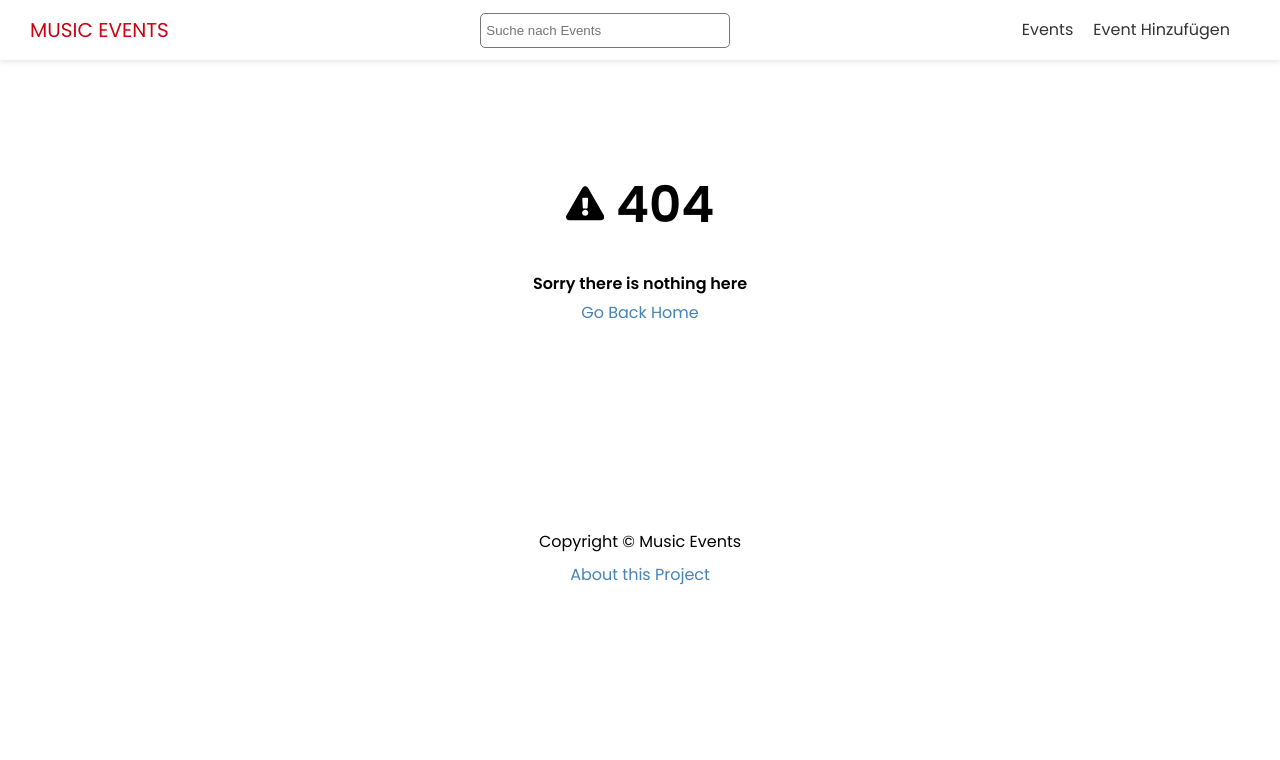
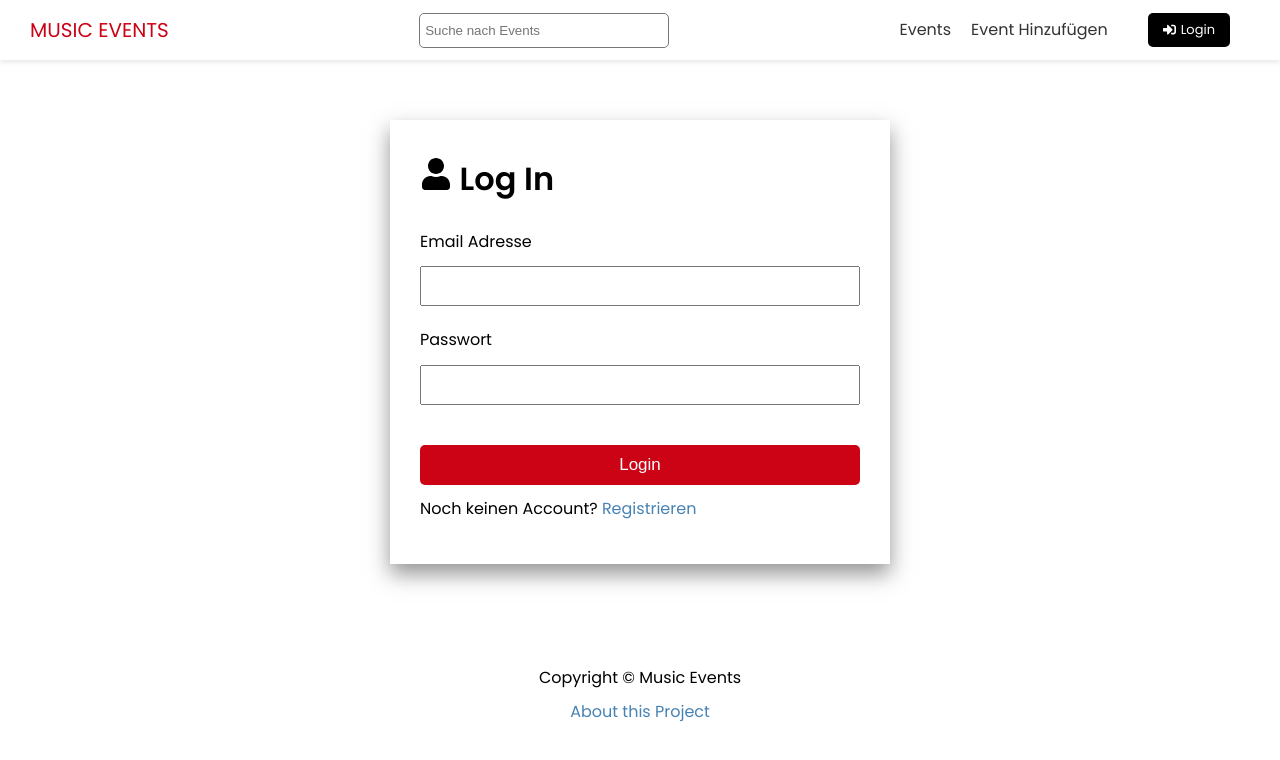
Before and after one commit to marlonp00/music-event, a Next.js app in the folder music-event-frontend/: page /account/login in a window 1280 px wide. Before the commit this address had no page. Shown: the top 760 px of the page. Built offline with nearby package versions, Linux system fonts and the light colour scheme.

Commit message:
Put a fa Icon

```diff
--- a/music-event-frontend/components/Header.js
+++ b/music-event-frontend/components/Header.js
@@ -1,5 +1,6 @@
 import Link from "next/link"
 import styles from "@/styles/Header.module.css"
+import {FaSignInAlt, FaSignOutAlt} from 'react-icons/fa'
 import Search from "./Search"
 
 
@@ -25,6 +26,11 @@ export default function Header() {
               <a>Event Hinzufügen</a>
             </Link>
           </li>
+          <li>
+            <Link href='/account/login'>
+              <a className="btn-secondary btn-icon"> <FaSignInAlt /> Login</a>
+            </Link>
+          </li>
         </ul>
       </nav>
    </header>
--- /dev/null
+++ b/music-event-frontend/pages/account/login.js
@@ -0,0 +1,38 @@
+import {FaUser} from 'react-icons/fa'
+import {toast} from 'react-toastify'
+import {useState, useEffect, useContext} from 'react'
+import Link from 'next/link'
+import Layout from '@/components/Layout'
+import styles from '@/styles/AuthForm.module.css'
+
+export default function login() {
+  const [email, setEmail] = useState('');
+  const [password, setPassword] = useState('');
+
+  const handleSubmit = (e) => {
+    e.preventDefault();
+    console.log({email, password });
+  }
+
+  return (
+    <Layout title='User Login'>
+      <div className={styles.auth}>
+        <h1>
+          <FaUser /> Log In
+        </h1>
+        <form onSubmit={handleSubmit}>
+          <div>
+            <label htmlFor="email">Email Adresse</label>
+            <input type="email" id="email" value={email} onChange={(e) => setEmail(e.target.value) } />
+          </div>
+          <div>
+            <label htmlFor="password">Passwort</label>
+            <input type="password" id="password" value={password} onChange={(e) => setPassword(e.target.value) } autoComplete="off" />
+          </div>
+          <input type="submit" value="Login" className="btn" />
+        </form>
+        <p>Noch keinen Account? <Link href='/account/register'><a>Registrieren</a></Link></p>
+      </div>
+    </Layout>
+  )
+}
--- /dev/null
+++ b/music-event-frontend/styles/AuthForm.module.css
@@ -0,0 +1,31 @@
+.auth {
+  max-width: 500px;
+  margin: auto;
+  padding: 30px;
+  box-shadow: 0px 10px 20px 0px rgba(50, 50, 50, 0.52);
+}
+
+.auth label {
+  display: block;
+  margin-bottom: 10px;
+}
+
+.auth input[type='text'],
+.auth input[type='email'],
+.auth input[type='password'] {
+  display: block;
+  width: 100%;
+  height: 40px;
+  padding: 5px;
+  font-size: 18px;
+}
+
+.auth input[type='submit'] {
+  margin-top: 20px;
+  width: 100%;
+  font-size: 17px;
+}
+
+.auth div {
+  margin-bottom: 20px;
+}
```
Also changed, not shown: music-event-frontend/pages/account/register.js (added, +7 -0 lines).
